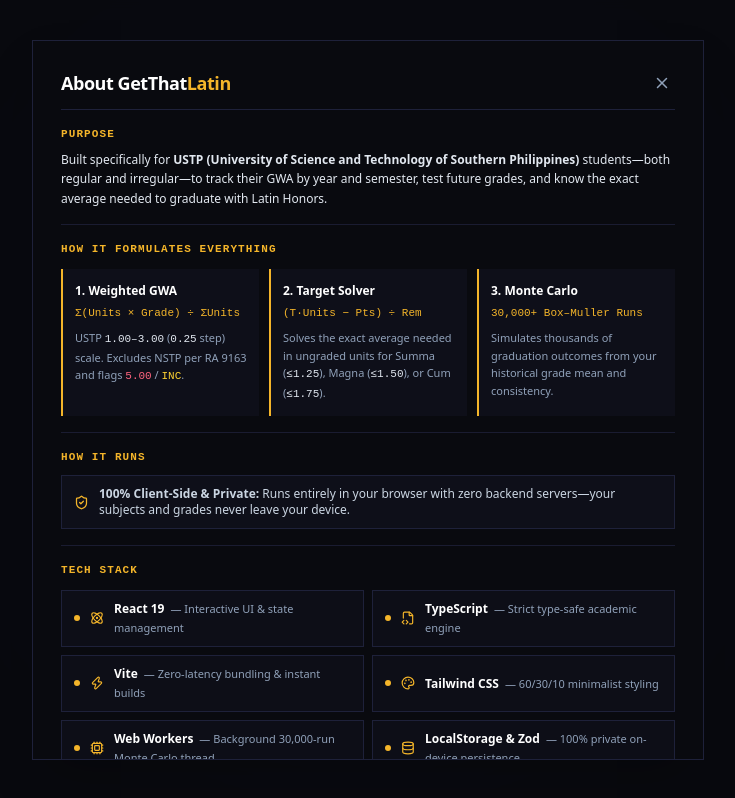
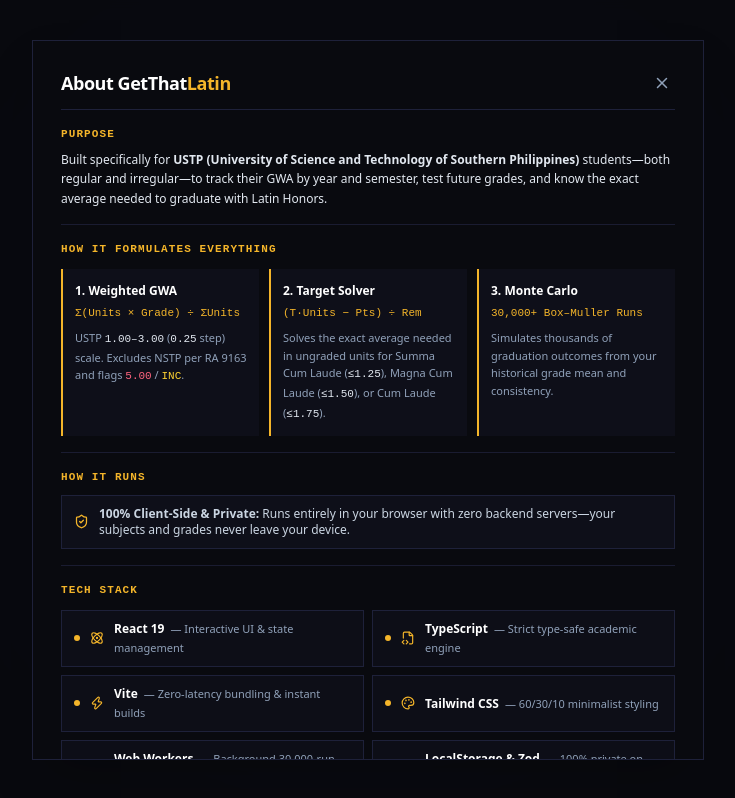
Before and after one commit to codexversailles/get_that_latin, a React (Vite) app: page / in a window 1280 px wide. Both pictures are taken after a click on the button "About GetThatLatin". Shown: the whole page, without its empty margins (272-1007 px from the left). Built offline with nearby package versions, Linux system fonts and the light colour scheme.

Commit message:
Update Latin Honors labels in About GetThatLatin modal

```diff
--- a/src/components/LandingPage.tsx
+++ b/src/components/LandingPage.tsx
@@ -131,7 +131,7 @@ export function LandingPage({ onEnter }: { onEnter: () => void }) {
                       (T·Units − Pts) ÷ Rem
                     </div>
                     <p className="mt-1.5 text-[11px] text-slate-400">
-                      Solves the exact average needed in ungraded units for Summa (<span className="font-mono text-slate-200">≤1.25</span>), Magna (<span className="font-mono text-slate-200">≤1.50</span>), or Cum (<span className="font-mono text-slate-200">≤1.75</span>).
+                      Solves the exact average needed in ungraded units for Summa Cum Laude (<span className="font-mono text-slate-200">≤1.25</span>), Magna Cum Laude (<span className="font-mono text-slate-200">≤1.50</span>), or Cum Laude (<span className="font-mono text-slate-200">≤1.75</span>).
                     </p>
                   </li>
 
```
